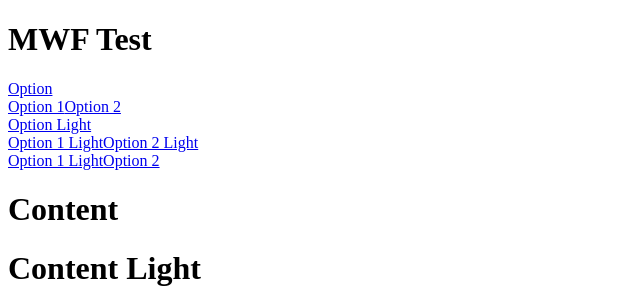
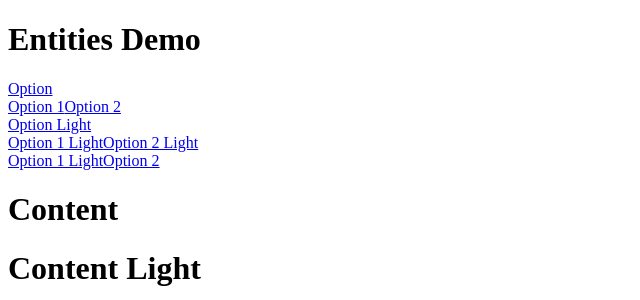
Before and after one commit to ucla-oarc-mobile/mwf, a PHP site: page /mwf/demos/entities.php in a window 1280 px wide. Shown: the top 300 px of the page, without its empty margins (0-640 px from the left). Run offline with PHP 8.4, Linux system fonts and the light colour scheme.

Commit message:
Fix text in MWF entities demo [#70]

```diff
--- a/root/mwf/demos/entities.php
+++ b/root/mwf/demos/entities.php
@@ -11,7 +11,7 @@ echo Site_Decorator::head()->set_title('MWF About')->render();
 echo HTML_Decorator::body_start()->render();
 
 echo Site_Decorator::header()
-        ->set_title('MWF Test')
+        ->set_title('Entities Demo')
         ->render();
 
 echo Site_Decorator::button()
```
